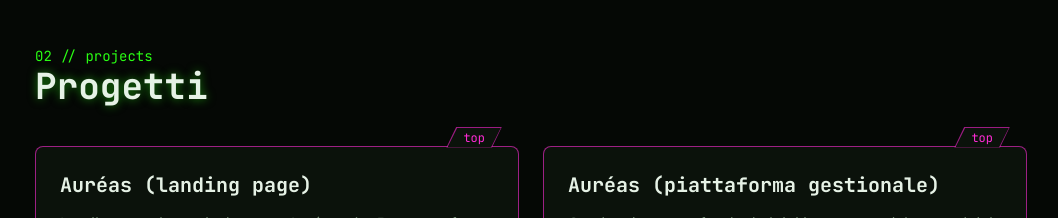
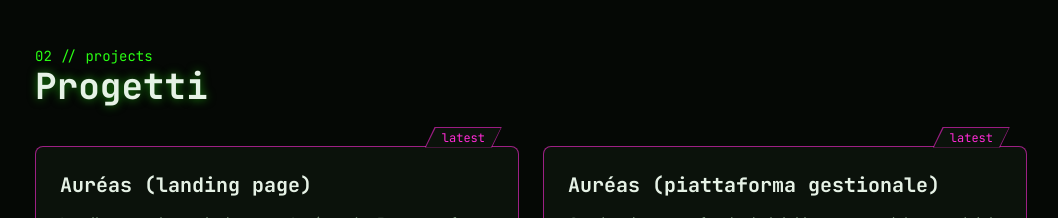
Before and after one commit to giovannipacelli2/portfolio, a React (Vite) app: page / in a window 1280 px wide. Shown: the part 1540-1758 px from the top of the page, without its empty margins (109-1167 px from the left). Built offline with nearby package versions, Linux system fonts and the light colour scheme.

Commit message:
feat: update isTop label

```diff
--- a/src/components/sections/Projects.tsx
+++ b/src/components/sections/Projects.tsx
@@ -41,7 +41,7 @@ export function Projects() {
                     className="block bg-surface px-4 pb-0.5 pt-0.5 font-mono text-xs text-shock"
                     style={{ clipPath: tabShape(10) }}
                   >
-                    top
+                    latest
                   </span>
                 </span>
               )}
```
